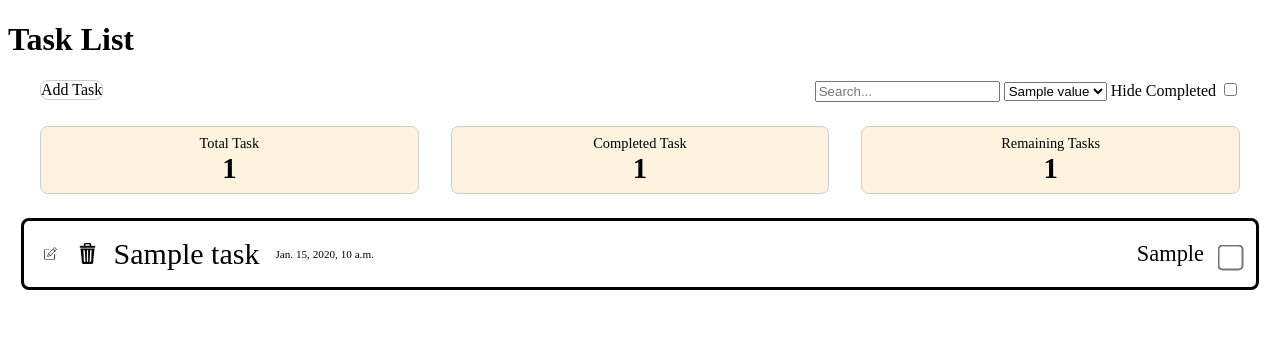
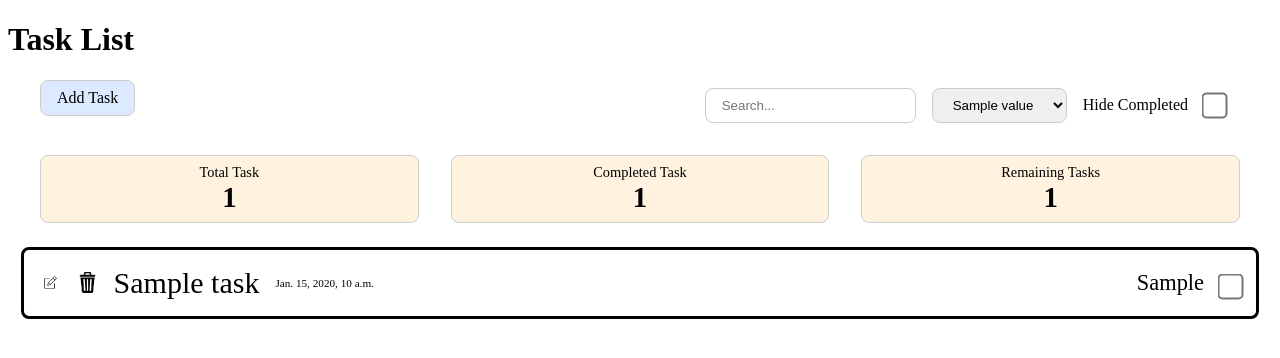
Before and after one commit to madayuki1/django_todo, a Django app: template tasks/templates/tasks/tasks.html in a window 1280 px wide. Shown: the top 358 px of the page. Run offline with Django 5.2, Linux system fonts and the light colour scheme; the template is opened without the code that fills it: most values are stand-ins (such as "Sample title", 1, 10 or a date in 2020).

Commit message:
fixing decor

```diff
--- a/tasks/static/tasks/style.css
+++ b/tasks/static/tasks/style.css
@@ -9,30 +9,41 @@
     max-width: 1200px;
     margin: 1rem auto;
 }
-.search-bar{
-    padding: 1rem;
-    display: flex;
-    flex-direction: column;
-    gap: 1rem;
-    box-sizing: border-box;
-}
-.search-bar form{
-    height: 2rem;
-    display: flex;
-    gap: 0.5rem;
-}
 .add-task{
     display: inline-flex;
     align-items: center;
     justify-content: center;
 
-    padding: 0.5rem, 1rem;
+    padding: 0.5rem 1rem;
 
     border: 1px solid #ccc;
     border-radius: 0.5rem;
 
     text-decoration: none;
+    background-color: #dbeafe;
     color: inherit;
+}
+.filter-container{
+    padding: 0.5rem 1rem;
+    gap: 1rem;
+}
+.filter-form{
+    display: flex;
+    gap: 1rem;
+}
+.filter-search,
+.filter-sort{
+    padding: 0.5rem 1rem;
+    border: 1px solid #ccc;
+    border-radius: 0.5rem;
+}
+.filter-form span{
+    display: flex;
+    align-items: center;
+    justify-content: center;
+}
+#hide-completed{
+    transform: scale(2);
 }
 /* #endregion */
 
--- a/tasks/templates/tasks/tasks.html
+++ b/tasks/templates/tasks/tasks.html
@@ -16,14 +16,18 @@
             <div class="left-side">
                 <a href="{% url 'task_create' %}" class="add-task">Add Task</a>
             </div>
-            <div>
-                <form action="" method="get">
+            <div class="filter-container">
+                <form class="filter-form" action="" method="get">
                     {% csrf_token %}
                     <input type="text"
+                           class="filter-search"
                            placeholder="Search..."
                            name="search-list"
                            id="search-list">
-                    <select name="sort-list" id="sort-list" onchange="this.form.submit()">
+                    <select class="filter-sort"
+                            name="sort-list"
+                            id="sort-list"
+                            onchange="this.form.submit()">
                         {% for key, value in sorts.items %}
                             <option value="{{ key }}" {% if selected_sort == key %}selected{% endif %}>{{ value.label }}</option>
                         {% endfor %}
```
